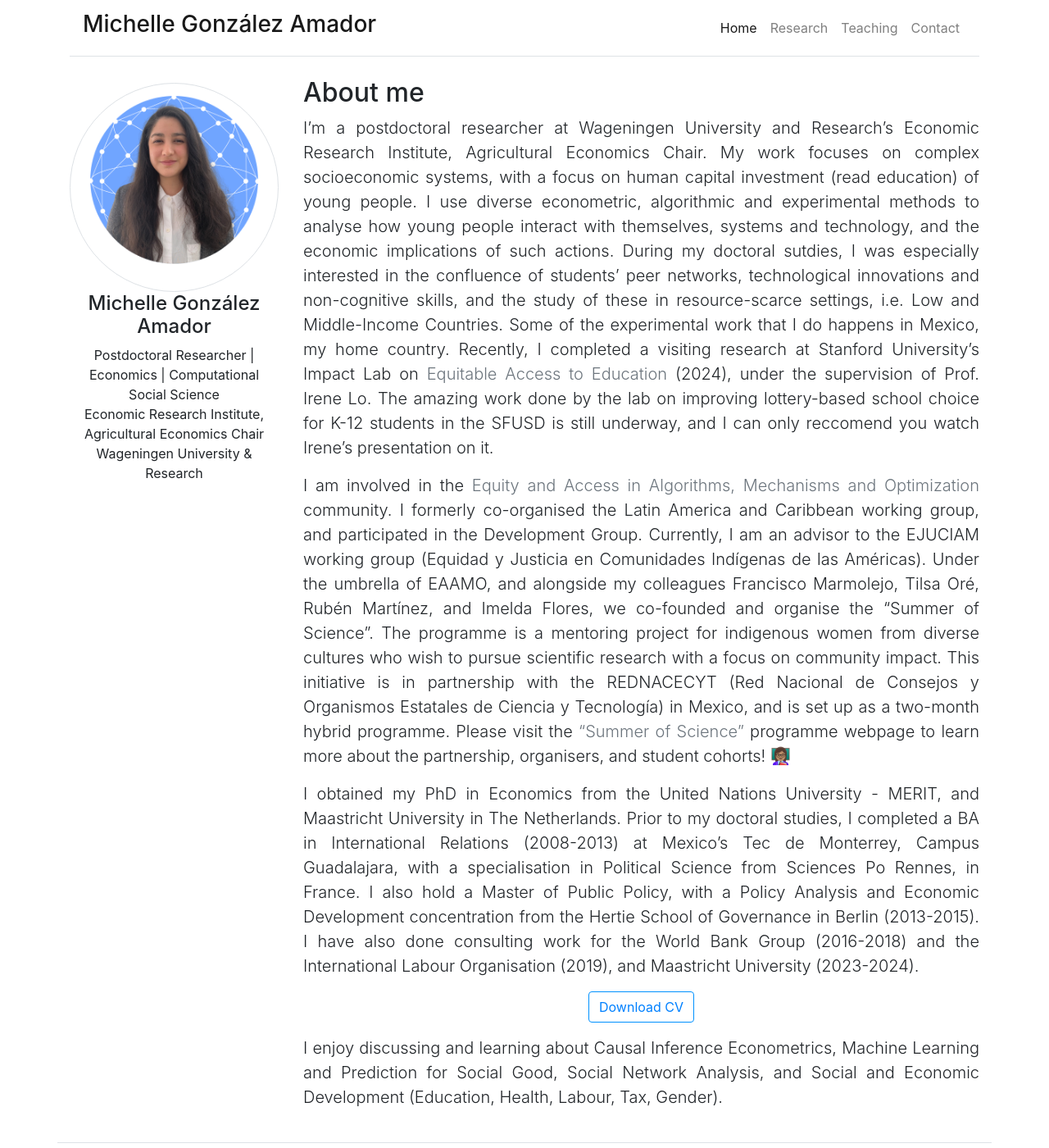
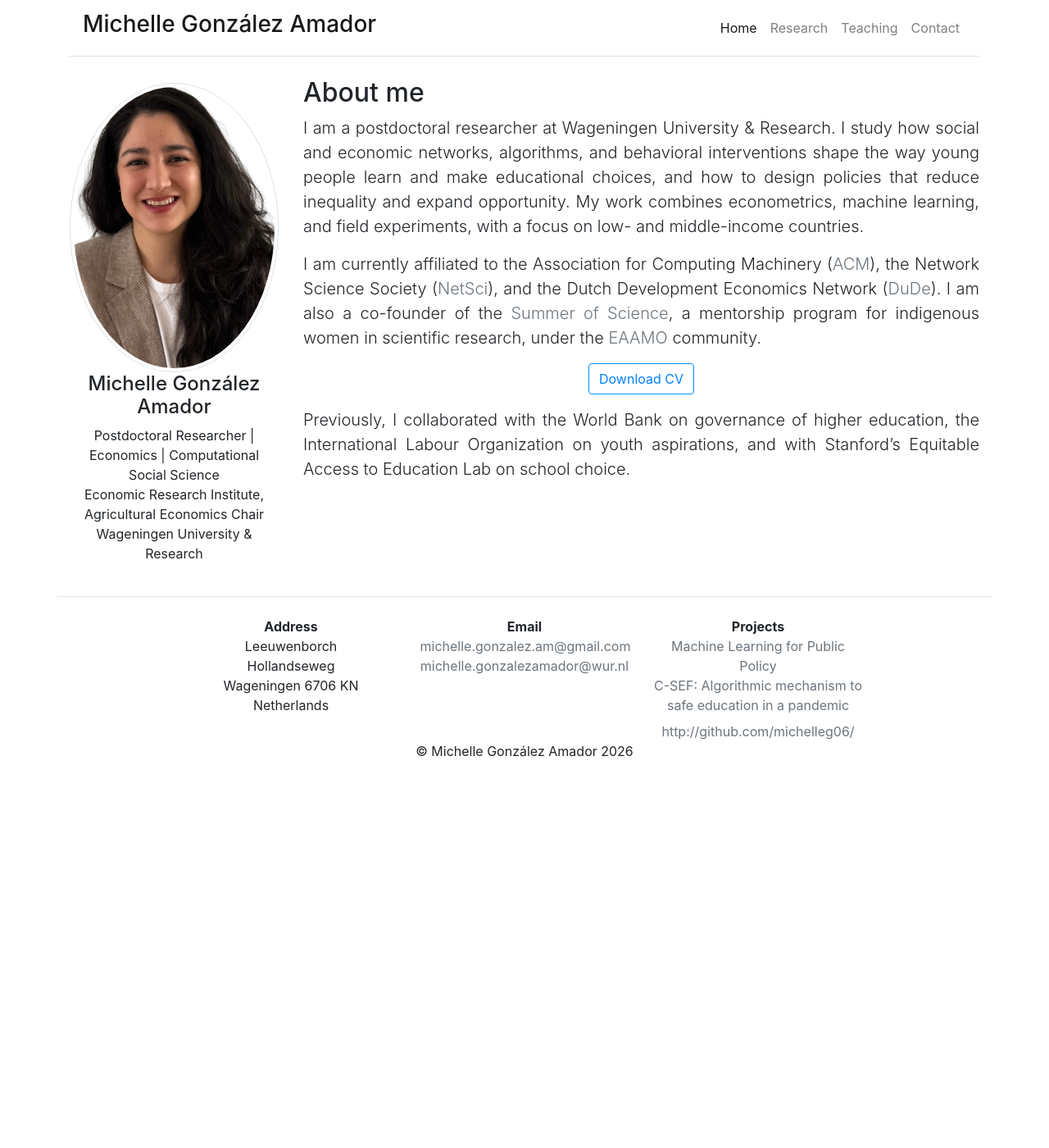
Before and after one commit to michelleg06/m-gonzalezamador.com, a Jekyll site: the page built from index.md, in a window 1280 px wide and 1400 px high. Shown: the whole window at 82% size. Built offline with Jekyll 4.4.1, drawn with Linux system fonts in a browser that asks for light colours; nearby versions of some CDN libraries; our own code applies the rules of GitHub Pages for plain Markdown files.

Commit message:
Update index page
Shortened index page and updated photo

```diff
--- a/index.md
+++ b/index.md
@@ -1,14 +1,13 @@
 ---
 layout: index
-image: myface2.png
+image: profile.jpeg
 ---
 ## About me
-I'm a postdoctoral researcher at Wageningen University and Research's Economic Research Institute, Agricultural Economics Chair. My work focuses on complex socioeconomic systems, with a focus on human capital investment (read education) of young people. I use diverse econometric, algorithmic and experimental methods to analyse how young people interact with themselves, systems and technology, and the economic implications of such actions. During my doctoral sutdies, I was especially interested in the confluence of students' peer networks, technological innovations and non-cognitive skills, and the study of these in resource-scarce settings, i.e. Low and Middle-Income Countries. Some of the experimental work that I do happens in Mexico, my home country. Recently, I completed a visiting research at Stanford University's Impact Lab on [Equitable Access to Education](https://impact.stanford.edu/organization/equitable-access-education) (2024), under the supervision of Prof. Irene Lo. The amazing work done by the lab on improving lottery-based school choice for K-12 students in the SFUSD is still underway, and I can only reccomend you watch Irene's presentation on it.
 
-I am involved in the [Equity and Access in Algorithms, Mechanisms and Optimization](https://www.eaamo.org/) community. I formerly co-organised the Latin America and Caribbean working group, and participated in the Development Group. Currently, I am an advisor to the EJUCIAM working group (Equidad y Justicia en Comunidades Indígenas de las Américas). Under the umbrella of EAAMO, and alongside my colleagues Francisco Marmolejo, Tilsa Oré, Rubén Martínez, and Imelda Flores, we co-founded and organise the "Summer of Science". The programme is a mentoring project for indigenous women from diverse cultures who wish to pursue scientific research with a focus on community impact. This initiative is in partnership with the REDNACECYT (Red Nacional de Consejos y Organismos Estatales de Ciencia y Tecnología) in Mexico, and is set up as a two-month hybrid programme. Please visit the ["Summer of Science"](https://www.md4sg.com/workinggroups/projects/rednacecyt) programme webpage to learn more about the partnership, organisers, and student cohorts! 👩🏽‍🏫
+I am a postdoctoral researcher at Wageningen University & Research. I study how social and economic networks, algorithms, and behavioral interventions shape the way young people learn and make educational choices, and how to design policies that reduce inequality and expand opportunity. My work combines econometrics, machine learning, and field experiments, with a focus on low- and middle-income countries.
 
-I obtained my PhD in Economics from the United Nations University - MERIT, and Maastricht University in The Netherlands. Prior to my doctoral studies, I completed a BA in International Relations (2008-2013) at Mexico's Tec de Monterrey, Campus Guadalajara, with a specialisation in Political Science from Sciences Po Rennes, in France. I also hold a Master of Public Policy, with a Policy Analysis and Economic Development concentration from the Hertie School of Governance  in Berlin (2013-2015). I have also done consulting work for the World Bank Group (2016-2018) and the International Labour Organisation (2019), and Maastricht University (2023-2024).
+I am currently affiliated to the Association for Computing Machinery ([ACM](https://www.acm.org/)), the Network Science Society ([NetSci](https://netscisociety.net/)), and the Dutch Development Economics Network ([DuDe](https://sites.google.com/view/dutchdevelopmenteconomics/)). I am also a co-founder of the [Summer of Science](https://www.eaamo.org/projects/rednacecyt-2025-summer-of-science-program), a mentorship program for indigenous women in scientific research, under the [EAAMO](https://www.eaamo.org/) community.
 
 [Download CV](/pdfs/cv.pdf){: .btn .btn-outline-secondary .btn-center}
 
-I enjoy discussing and learning about Causal Inference Econometrics, Machine Learning and Prediction for Social Good, Social Network Analysis, and Social and Economic Development (Education, Health, Labour, Tax, Gender).
+Previously, I collaborated with the World Bank on governance of higher education, the International Labour Organization on youth aspirations, and with Stanford's Equitable Access to Education Lab on school choice.
```
Also changed, not shown: assets/images/map.svg (deleted), assets/images/myhead(old).jpg (deleted), assets/images/network.png (deleted), assets/images/newunilogo.svg (deleted), assets/images/profile.jpeg (added), assets/images/unilogo.jpg (deleted), 3 other files.
